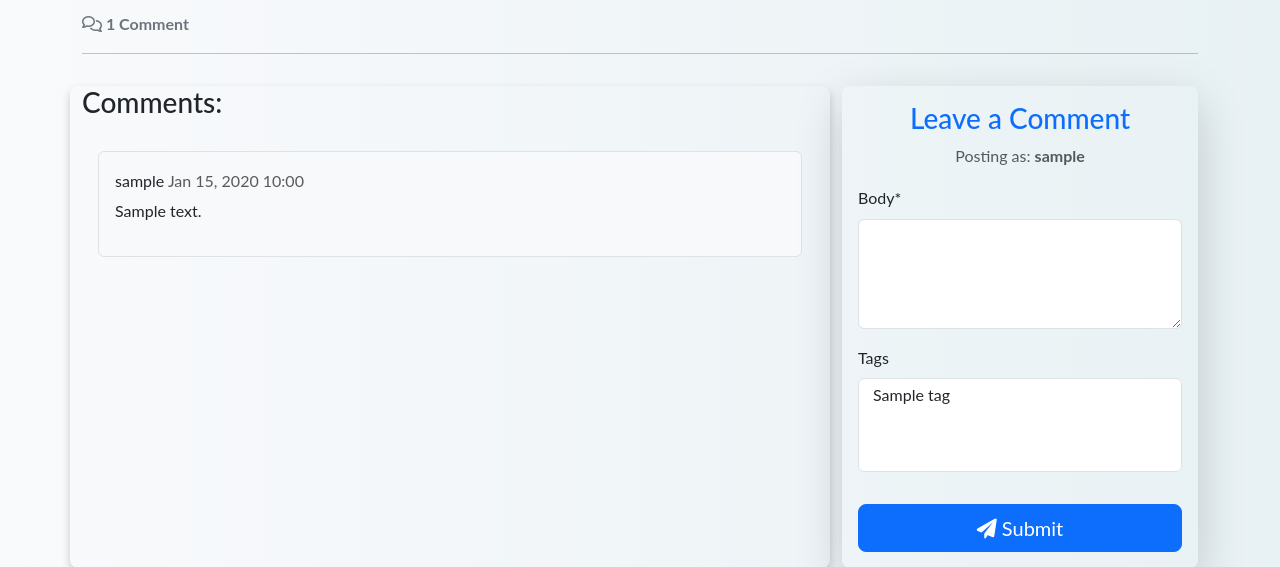
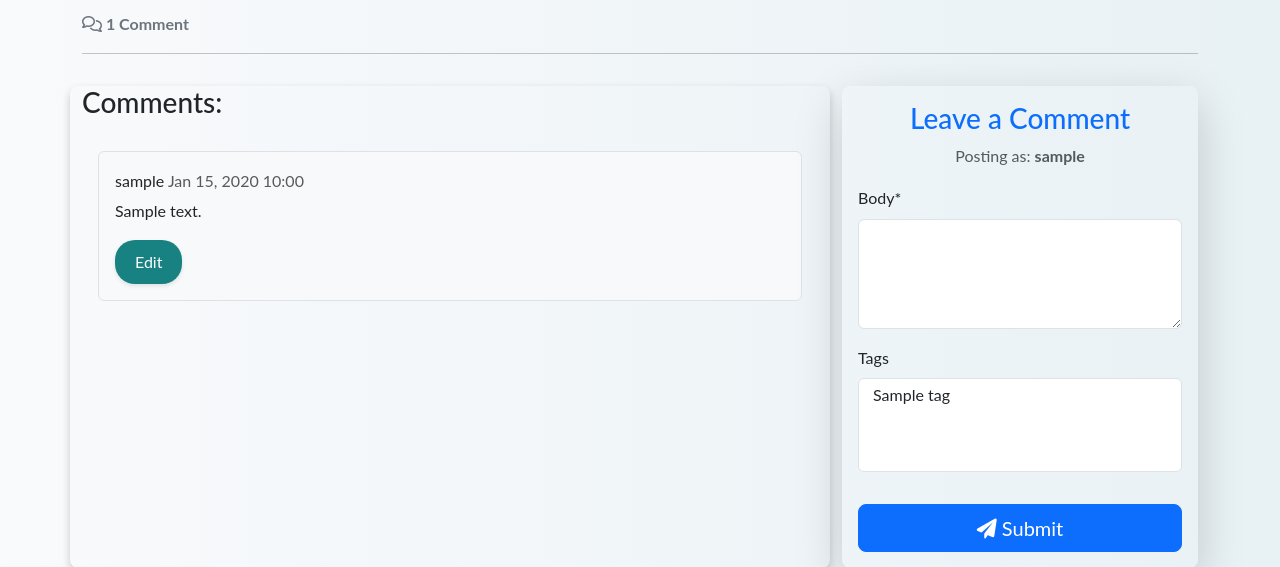
Before and after one commit to Milosson/JunketBlog, a Django app: a page that uses blog/templates/blog/post_detail.html in a window 1280 px wide. Shown: the part 627-1194 px from the top of the page. Run offline with Django 4.2, Linux system fonts and the light colour scheme; a user stored in the database is signed in; tables that the repository leaves empty hold one stand-in row (values such as "Sample post"); some libraries are stand-ins or nearby versions.

Commit message:
Add comment editing feature with URL and button in post_detail template.

```diff
--- a/blog/templates/blog/post_detail.html
+++ b/blog/templates/blog/post_detail.html
@@ -106,8 +106,12 @@
                 This comment is awaiting approval
             </p>
         {% endif %}
+        {% if user.is_authenticated and comment.author == user %}
+            <button type="button" class="btn btn-edit" comment_id="{{ comment.id }}">Edit</button>
+        {% endif %}
     </div>
 {% endfor %}
+
                         {% else %}
                             <p class="text-muted">No comments yet. Be the first to share your thoughts!</p>
                         {% endif %}
--- a/blog/urls.py
+++ b/blog/urls.py
@@ -1,10 +1,11 @@
 from django.urls import path
 from . import views
-from .views import contact_us, contact_success
+from .views import post_list, post_detail, contact_us, contact_success, comment_edit
 
 urlpatterns = [
     path('', views.post_list, name='home'),  # Home page for all posts
     path('post/<slug:slug>/', views.post_detail, name='post_detail'),  # Detail view for a single post
     path('contact/', contact_us, name='contact_us'),
     path('contact/success/', contact_success, name='contact_success'),
+    path('post/<slug:slug>/edit-comment/<int:comment_id>/', comment_edit, name='comment_edit'),  # New URL for editing comments
 ]
--- a/blog/views.py
+++ b/blog/views.py
@@ -1,6 +1,8 @@
 from django.core.paginator import Paginator
 from django.shortcuts import render, get_object_or_404, redirect
 from django.contrib import messages
+from django.http import HttpResponseRedirect
+from django.urls import reverse
 from .models import TravelPost, Comment
 from .forms import CommentForm
 from .forms import ContactForm
@@ -69,3 +71,25 @@ def contact_us(request):
 
 def contact_success(request):
     return render(request, 'contact_success.html')
+
+
+def comment_edit(request, slug, comment_id):
+    """
+    View to edit comments.
+    """
+    post = get_object_or_404(TravelPost, slug=slug)  # Retrieve the associated post by slug
+    comment = get_object_or_404(Comment, pk=comment_id)  # Retrieve the comment by ID
+
+    if request.method == "POST":
+        comment_form = CommentForm(data=request.POST, instance=comment)  # Prepopulate form with comment data
+        if comment_form.is_valid() and comment.author == request.user:  # Ensure the user is the author
+            comment_form.save()  # Save the updated comment
+            messages.add_message(request, messages.SUCCESS, 'Comment updated successfully!')
+            return HttpResponseRedirect(reverse('post_detail', args=[slug]))  # Redirect to post detail page
+        else:
+            messages.add_message(request, messages.ERROR, 'Error updating comment!')
+
+    else:
+        comment_form = CommentForm(instance=comment)  # Prepopulate form for GET request
+
+    return render(request, 'blog/comment_edit.html', {'form': comment_form, 'post': post, 'comment': comment})
```
Lines whose indentation alone changed are shown as unchanged.
